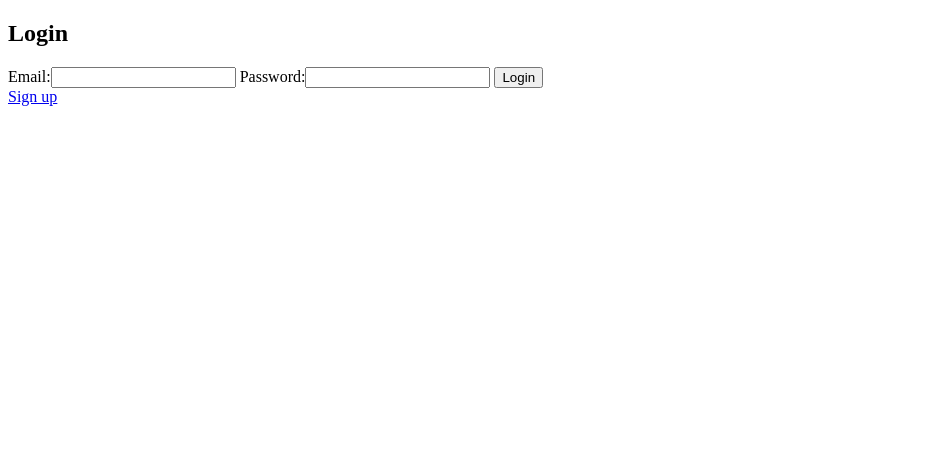
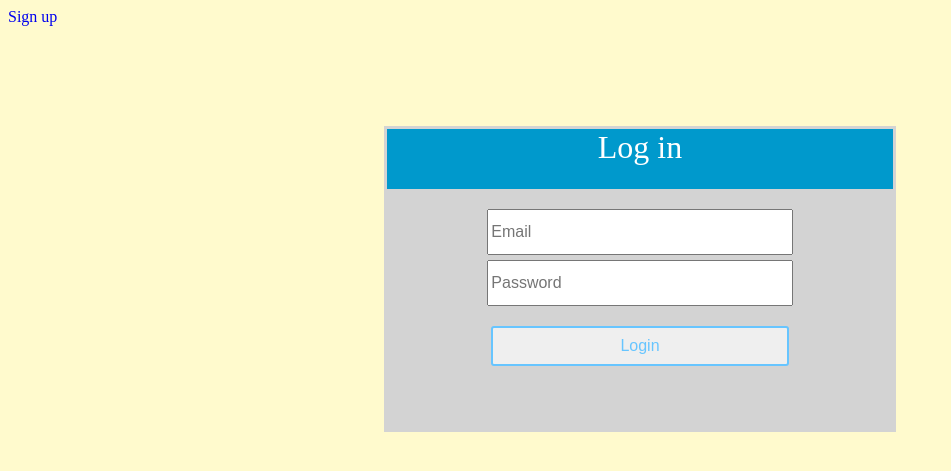
Before and after one commit to habroptilus/price-tracker, a Flask app: page / in a window 1280 px wide. Shown: the top 471 px of the page, without its empty margins (0-951 px from the left). Run offline with Flask 2, Linux system fonts and the light colour scheme.

Commit message:
ログインボックス完成

```diff
--- a/main/static/app.css
+++ b/main/static/app.css
@@ -29,7 +29,6 @@ li + li {
 }
 li.header-li a{
     color: white;
-    text-decoration: none;
     font-size: 20px;
 }
 
@@ -53,3 +52,55 @@ thead.item-list tr th {
 tbody.item-list tr:nth-of-type(2n) {
   background: #f5f5f5;
 }
+
+a{
+    text-decoration: none;
+}
+
+
+div.login-box{
+    position: relative;
+    border: solid lightgray;
+    width: 40%;
+    margin:auto;
+    top: 100px;
+    height: 300px;
+    background-color: lightgray;
+}
+
+div.login-header{
+    text-align: center;
+    background-color: #0099CC;
+    font-size: 2em;
+    height: 20%;
+    color: white;
+}
+
+div.login-body{
+    padding-top: 3%;
+}
+div.login-body div{
+    text-align: center;
+    margin: 1%;
+}
+input{
+    width:60%;
+    height: 40px;
+    font-size: 1em;
+}
+
+.submit-btn{
+    display: inline-block;
+    padding: 0.3em 1em;
+    text-decoration: none;
+    color: #67c5ff;
+    border: solid 2px #67c5ff;
+    border-radius: 3px;
+    transition: .4s;
+    margin-top: 3%;
+}
+
+.submit-btn:hover {
+    background: #67c5ff;
+    color: white;
+}
--- a/main/templates/login.html
+++ b/main/templates/login.html
@@ -3,14 +3,30 @@
     <head>
         <meta charset="utf-8">
         <title>price tracker</title>
+        <link rel="stylesheet" href="/static/app.css">
     </head>
     <body>
-        <h2>Login</h2>
-        <form action="{{ url_for('user.login') }}" method=post>
-          Email:<input type=text name=email>
-          Password:<input type=password name=password>
-          <input type=submit value=Login>
-        </form>
         <a href="{{ url_for('user.signup')}}">Sign up</a>
+        <div class="login-box">
+            <div class="login-header">
+                Log in
+            </div>
+            <div class="login-body">
+                <form action="{{ url_for('user.login') }}" method=post>
+                    <div>
+                        <input type=text name=email placeholder="Email">
+                    </div>
+
+                    <div>
+                        <input type=password name=password placeholder="Password">
+                    </div>
+                    <div>
+                        <input type=submit value=Login class="submit-btn">
+                    </div>
+
+                </form>
+            </div>
+        </div>
+
     </body>
 </html>
```
